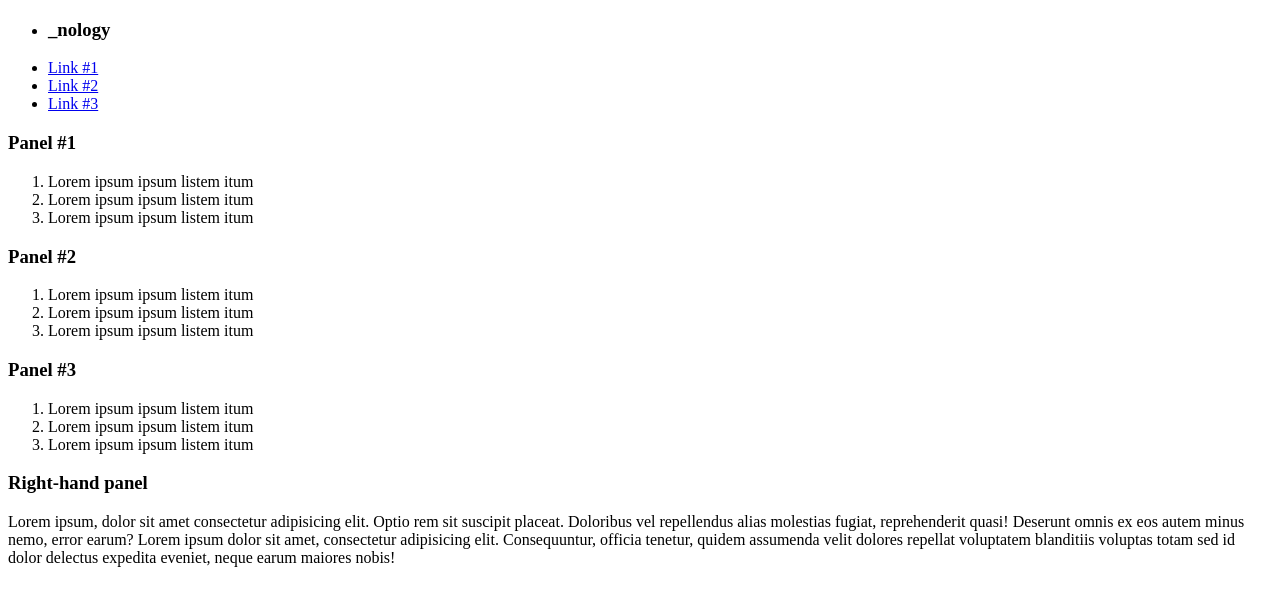
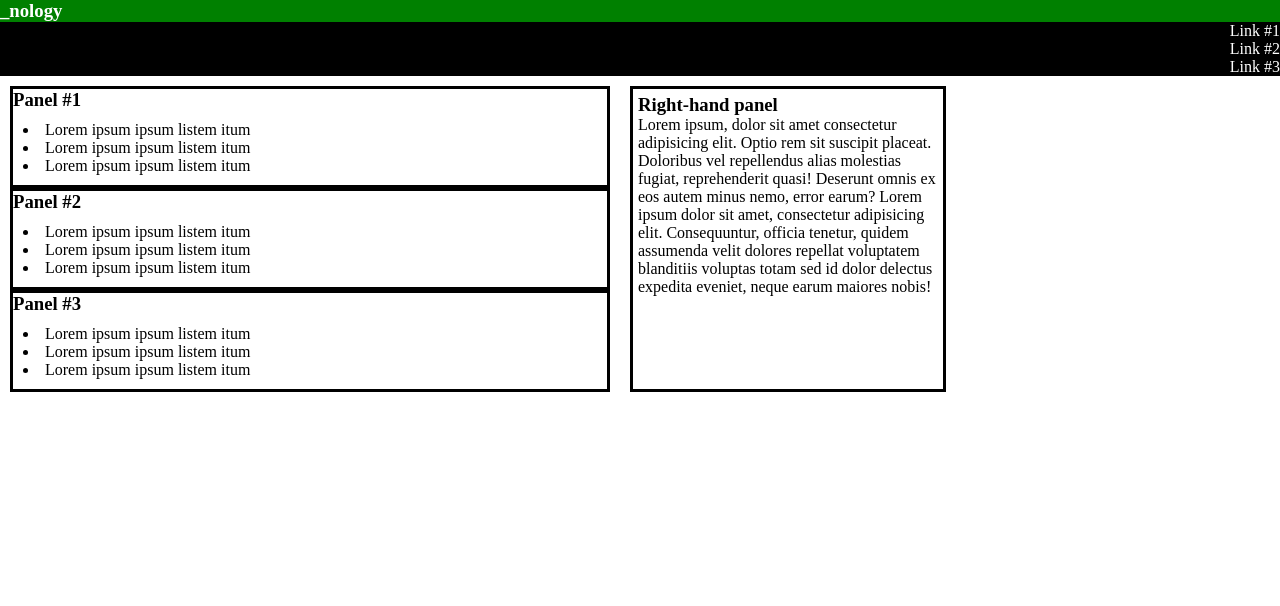
Before and after one commit to noorncho/flexbox-challenge, a plain HTML site: page index.html in a window 1280 px wide. Drawn offline with Linux system fonts and the light colour scheme.

Commit message:
Arranged the main section

```diff
--- a/index.html
+++ b/index.html
@@ -21,27 +21,27 @@
         <div class="left-panel">
             <section id="panel-1">
                 <h3>Panel #1</h3>
-                <ol>
+                <ul>
                     <li>Lorem ipsum ipsum listem itum</li>
                     <li>Lorem ipsum ipsum listem itum</li>
                     <li>Lorem ipsum ipsum listem itum</li>
-                </ol>
+                </ul>
             </section>
             <section id="panel-2">
                 <h3>Panel #2</h3>
-                <ol>
+                <ul>
                     <li>Lorem ipsum ipsum listem itum</li>
                     <li>Lorem ipsum ipsum listem itum</li>
                     <li>Lorem ipsum ipsum listem itum</li>
-                </ol>
+                </ul>
             </section>
             <section id="panel-3">
                 <h3>Panel #3</h3>
-                <ol>
+                <ul>
                     <li>Lorem ipsum ipsum listem itum</li>
                     <li>Lorem ipsum ipsum listem itum</li>
                     <li>Lorem ipsum ipsum listem itum</li>
-                </ol>
+                </ul>
             </section>
         </div>
         <div class="right-panel">
--- a/style.css
+++ b/style.css
@@ -0,0 +1,52 @@
+*{
+    margin: 0;
+    padding: 0;
+}
+nav{
+    background-color: black;
+    color: white;
+    list-style: none;
+}
+
+nav h3{
+    background-color: green;
+}
+
+nav  ul  li  a{
+    text-decoration: none;
+    color: white;
+    float: right;
+}
+
+nav > ul > li > a:hover{
+    background-color: green;
+    color: black;
+}
+
+main{
+    display: flex;
+}
+
+.left-panel{
+    margin: 10px;
+    width: 600px;
+    display: flex;
+    flex-direction: column;
+
+}
+
+section{
+    list-style-position: inside;
+    border: black solid 3px;
+}
+
+section ul{
+    padding: 10px;
+}
+
+.right-panel{
+    margin: 10px;
+    padding: 5px;
+    width: 300px;
+    border: black solid 3px;
+}
```
